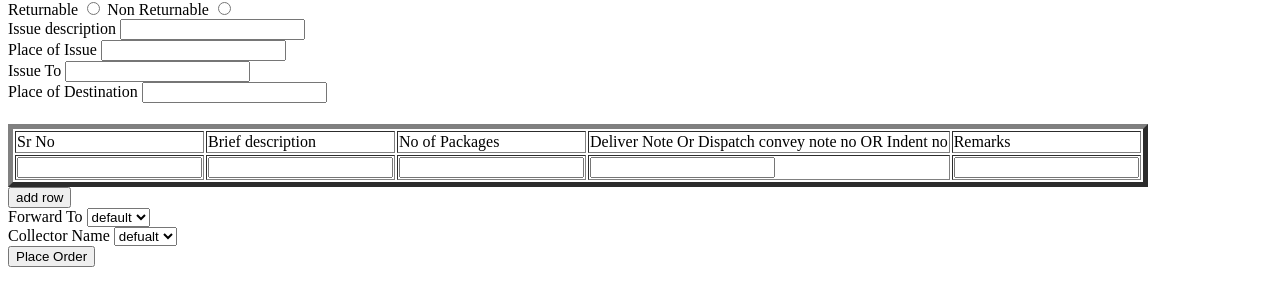
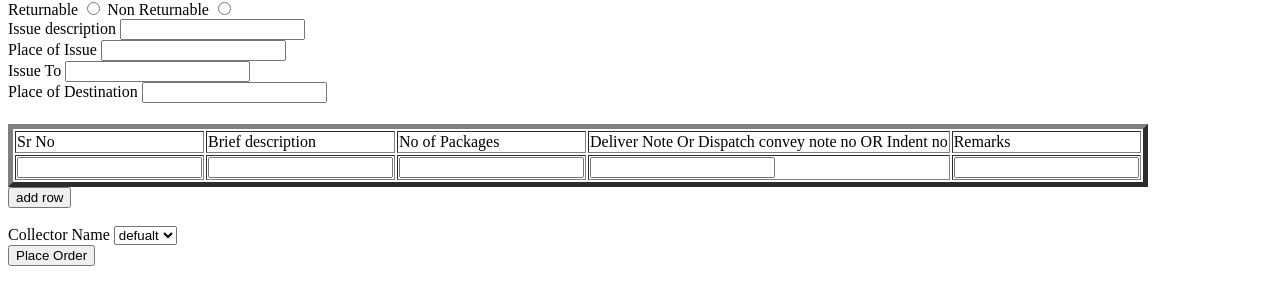
Before and after one commit to nitrobang/gatePassONGC, a PHP site: page /form.php in a window 1280 px wide. Shown: the part 256-564 px from the top of the page. Run offline with PHP 8.4, Linux system fonts and the light colour scheme; the visitor is signed in with stand-in values (Sample User, id 1).

Commit message:
removed forward to from forms

```diff
--- a/form.php
+++ b/form.php
@@ -140,9 +140,9 @@ if ($_SERVER["REQUEST_METHOD"] == "POST") {
     </div>
        </table>
        <input type="button" value="add row" id="addrow"><br>
-       <label for="fors">Forward To</label>
+       <!-- <label for="fors">Forward To</label>
        <select name="fors">
-        <option>default</option>
+        <option>default</option> -->
        </select><br>
        <label for="coln">Collector Name</label>
        <select name="coln">
```
